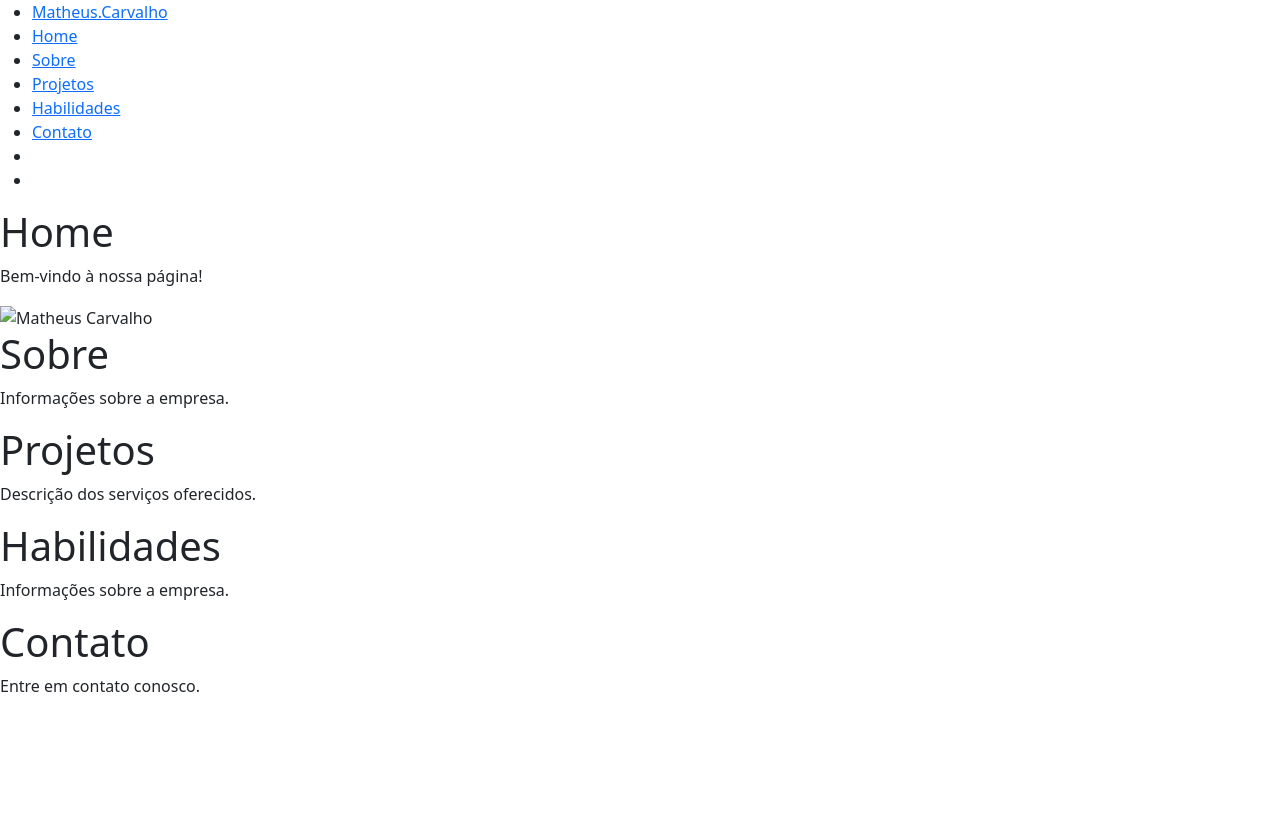
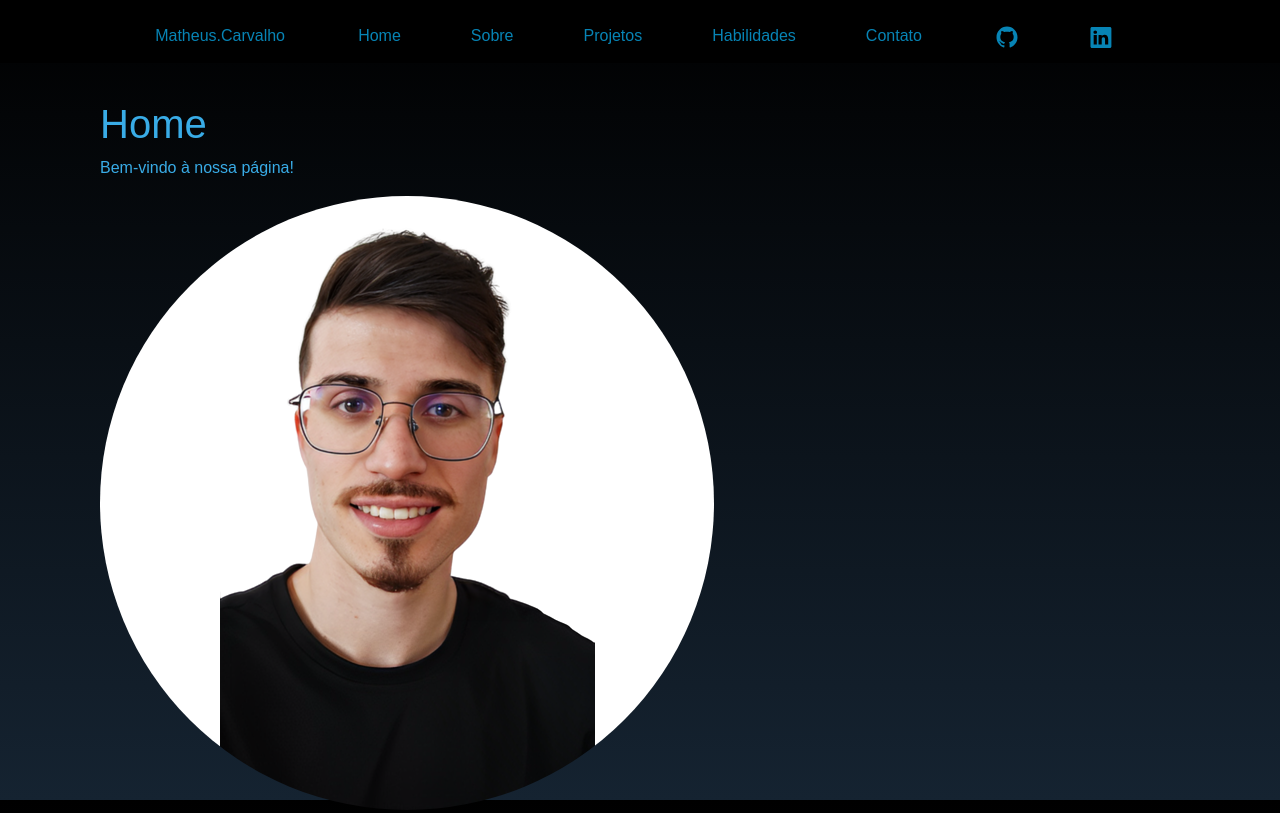
Before and after one commit to Matheus-BRC/Matheus-BRC, a plain HTML site: page index.html in a window 1280 px wide. Shown: the top 813 px of the page. Drawn offline with nearby package versions, Linux system fonts and the light colour scheme; the site is published under a folder, as on GitHub Pages, so addresses that start at the root find nothing.

Commit message:
Primeiro

```diff
--- a/index.html
+++ b/index.html
@@ -5,7 +5,7 @@
     <meta name="viewport" content="width=device-width, initial-scale=1.0">
     <title>Matheus Carvalho</title>
     <link href="https://cdn.jsdelivr.net/npm/bootstrap@5.3.3/dist/css/bootstrap.min.css" rel="stylesheet" integrity="sha384-QWTKZyjpPEjISv5WaRU9OFeRpok6YctnYmDr5pNlyT2bRjXh0JMhjY6hW+ALEwIH" crossorigin="anonymous">
-    <link rel="stylesheet" href="/src/styles.css">
+    <link rel="stylesheet" href="./src/styles.css">
 </head>
 <body>
     <nav id="navbar">
@@ -21,8 +21,8 @@
                 <li><a href="#contato">Contato</a></li>
             </div>
             <div class="contato">
-                <li><a href="https://github.com/Matheus-BRC"><img src="/assets/github_icon.svg" alt="" class="github"></a></li>
-                <li><a href="https://www.linkedin.com/in/matheus-carvalho-4013941a2/"><img src="/assets/linkedin_icon.svg" alt="" class="linkedin"></a></li>
+                <li><a href="https://github.com/Matheus-BRC"><img src="./assets/github_icon.svg" alt="" class="github"></a></li>
+                <li><a href="https://www.linkedin.com/in/matheus-carvalho-4013941a2/"><img src="./assets/linkedin_icon.svg" alt="" class="linkedin"></a></li>
             </div>
         </ul>
     </nav>
@@ -30,7 +30,7 @@
     <section id="home">
         <h1>Home</h1>
         <p>Bem-vindo à nossa página!</p>
-        <img src="/assets/Perfil.png" alt="Matheus Carvalho" class="foto-perfil">
+        <img src="./assets/Perfil.png" alt="Matheus Carvalho" class="foto-perfil">
     </section>
 
     <section id="sobre">
@@ -54,6 +54,6 @@
     </section>
 
     <script src="https://cdn.jsdelivr.net/npm/bootstrap@5.3.3/dist/js/bootstrap.bundle.min.js" integrity="sha384-YvpcrYf0tY3lHB60NNkmXc5s9fDVZLESaAA55NDzOxhy9GkcIdslK1eN7N6jIeHz" crossorigin="anonymous"></script>
-    <script src="/src/scripts.js"></script>
+    <script src="./src/scripts.js"></script>
 </body>
 </html>
```
